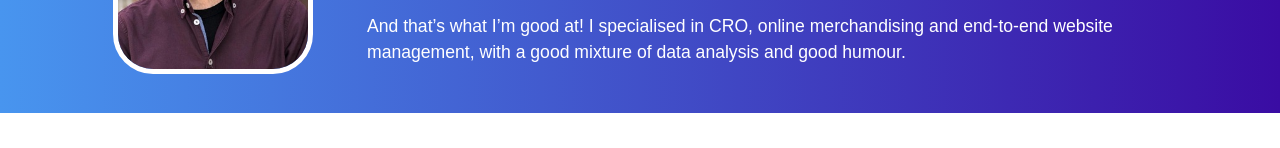
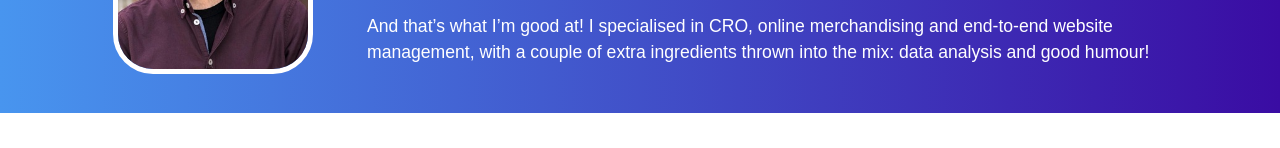
Before and after one commit to gonzaloacha/gonzaloacha.github.io, a plain HTML site: page index.html in a window 1280 px wide. Shown: the part 300-448 px from the top of the page. Drawn offline with nearby package versions, Linux system fonts and the light colour scheme; some packages are replaced by stand-ins of ours; a script that the page names is missing; a web font is replaced by a local one.

Commit message:
Update index.html

```diff
--- a/index.html
+++ b/index.html
@@ -67,8 +67,10 @@
                 <div class="col-md-9 hero-text">
                     <p class="promo-title">Hi, I'm Gonzalo. I build, analyse and optimise websites.
                     </p>
-                    <p class="promo-text">From B2B to eCommerce, websites are the key to a successful digital strategy. Building responsive sites, extracting actionable insights from performance and A/B testing accordingly is the way to go to improve customer experience.</p>
-                    <p class="promo-text">And that’s what I’m good at! I specialised in CRO, online merchandising and end-to-end website management, with a good mixture of data analysis and good humour.</p>
+                    <p class="promo-text">From B2B to eCommerce, websites are the key to a successful digital strategy. Building responsive sites, extracting actionable
+                        insights from performance and A/B testing accordingly is the way to go to improve customer experience.</p>
+                    <p class="promo-text">And that’s what I’m good at! I specialised in CRO, online
+                        merchandising and end-to-end website management, with a couple of extra ingredients thrown into the mix: data analysis and good humour!</p>
                     <!-- <a href="#"><img src="images/play-64.png" class="play-btn">Watch our corporate video</a> -->
                 </div>
 
```
